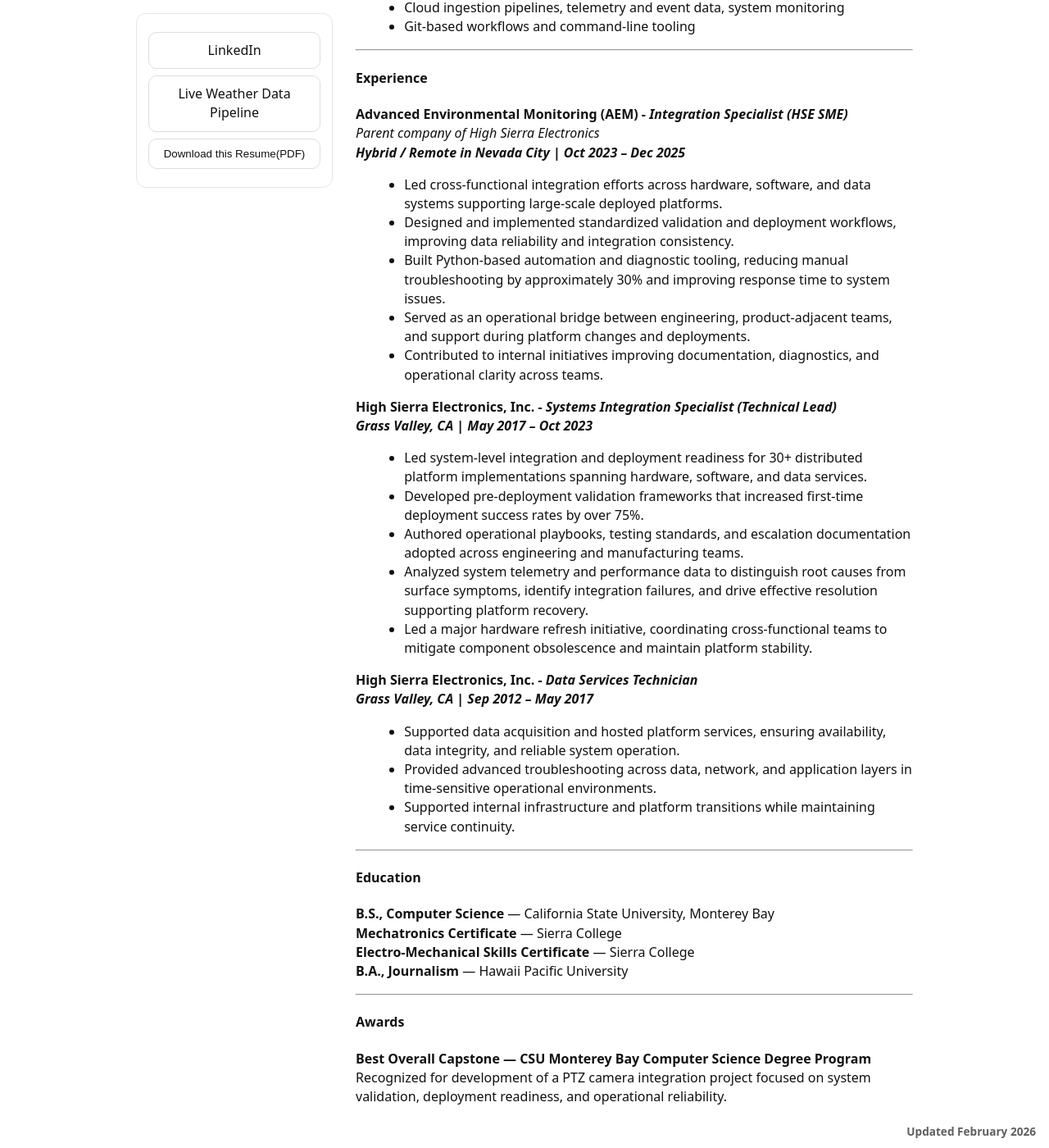
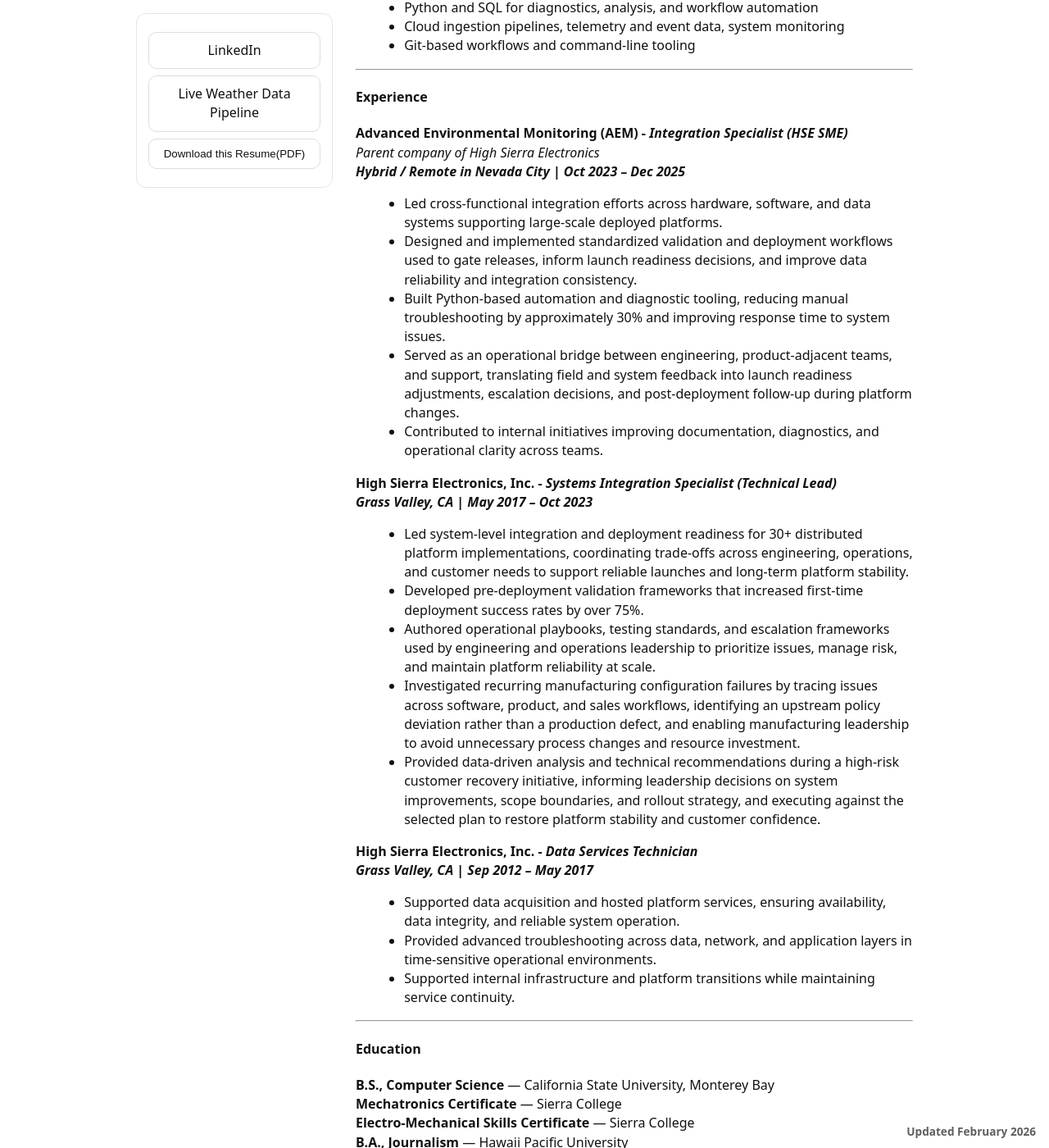
Before and after one commit to jostagirl/PublicResume, a Jekyll site: the page built from v/Stripe/index.md, in a window 1280 px wide and 1400 px high, scrolled down 651 px. Shown: the whole window at 82% size. Built offline with Jekyll 4.4.1, drawn with Linux system fonts in a browser that asks for light colours; our own code applies the rules of GitHub Pages for plain Markdown files; some of the changed text lies outside the part shown.

Commit message:
Publish resume site update

```diff
--- a/v/Stripe/index.md
+++ b/v/Stripe/index.md
@@ -12,7 +12,7 @@ Nevada City, CA<br/>
 ---
 
 #### Professional Summary
-I operate as a senior problem solver embedded between product, engineering, and technical operations. I take complex, ambiguous system and integration challenges and guide cross-functional teams toward clear resolution. My work improves platform reliability and integration quality by resolving system and workflow friction, supporting customer trust and account stability.
+I operate as a senior problem solver embedded between product, engineering, and technical operations. I take complex, ambiguous system and integration challenges and coordinate cross-functional efforts through clear, structured resolution. My work improves platform reliability and integration quality by resolving system and workflow friction, shaping deployment readiness and operational decisions that support customer trust and account stability.
 
 ---
 
@@ -35,19 +35,19 @@ I operate as a senior problem solver embedded between product, engineering, and
 ***Hybrid / Remote in Nevada City | Oct 2023 – Dec 2025***
 
 - Led cross-functional integration efforts across hardware, software, and data systems supporting large-scale deployed platforms.
-- Designed and implemented standardized validation and deployment workflows, improving data reliability and integration consistency.
+- Designed and implemented standardized validation and deployment workflows used to gate releases, inform launch readiness decisions, and improve data reliability and integration consistency.
 - Built Python-based automation and diagnostic tooling, reducing manual troubleshooting by approximately 30% and improving response time to system issues.
-- Served as an operational bridge between engineering, product-adjacent teams, and support during platform changes and deployments.
+- Served as an operational bridge between engineering, product-adjacent teams, and support, translating field and system feedback into launch readiness adjustments, escalation decisions, and post-deployment follow-up during platform changes.
 - Contributed to internal initiatives improving documentation, diagnostics, and operational clarity across teams.
 
 **High Sierra Electronics, Inc. -** ***Systems Integration Specialist (Technical Lead)***
 ***Grass Valley, CA | May 2017 – Oct 2023***
 
-- Led system-level integration and deployment readiness for 30+ distributed platform implementations spanning hardware, software, and data services.
+- Led system-level integration and deployment readiness for 30+ distributed platform implementations, coordinating trade-offs across engineering, operations, and customer needs to support reliable launches and long-term platform stability.
 - Developed pre-deployment validation frameworks that increased first-time deployment success rates by over 75%.
-- Authored operational playbooks, testing standards, and escalation documentation adopted across engineering and manufacturing teams.
-- Analyzed system telemetry and performance data to distinguish root causes from surface symptoms, identify integration failures, and drive effective resolution supporting platform recovery.
-- Led a major hardware refresh initiative, coordinating cross-functional teams to mitigate component obsolescence and maintain platform stability.
+- Authored operational playbooks, testing standards, and escalation frameworks used by engineering and operations leadership to prioritize issues, manage risk, and maintain platform reliability at scale.
+- Investigated recurring manufacturing configuration failures by tracing issues across software, product, and sales workflows, identifying an upstream policy deviation rather than a production defect, and enabling manufacturing leadership to avoid unnecessary process changes and resource investment.
+- Provided data-driven analysis and technical recommendations during a high-risk customer recovery initiative, informing leadership decisions on system improvements, scope boundaries, and rollout strategy, and executing against the selected plan to restore platform stability and customer confidence.
 
 **High Sierra Electronics, Inc. -** ***Data Services Technician***
 ***Grass Valley, CA | Sep 2012 – May 2017***
@@ -63,9 +63,3 @@ I operate as a senior problem solver embedded between product, engineering, and
 **Mechatronics Certificate** — Sierra College
 **Electro-Mechanical Skills Certificate** — Sierra College
 **B.A., Journalism** — Hawaii Pacific University
-
----
-
-#### Awards
-<b>Best Overall Capstone — CSU Monterey Bay Computer Science Degree Program</b>
-Recognized for development of a PTZ camera integration project focused on system validation, deployment readiness, and operational reliability.
```
